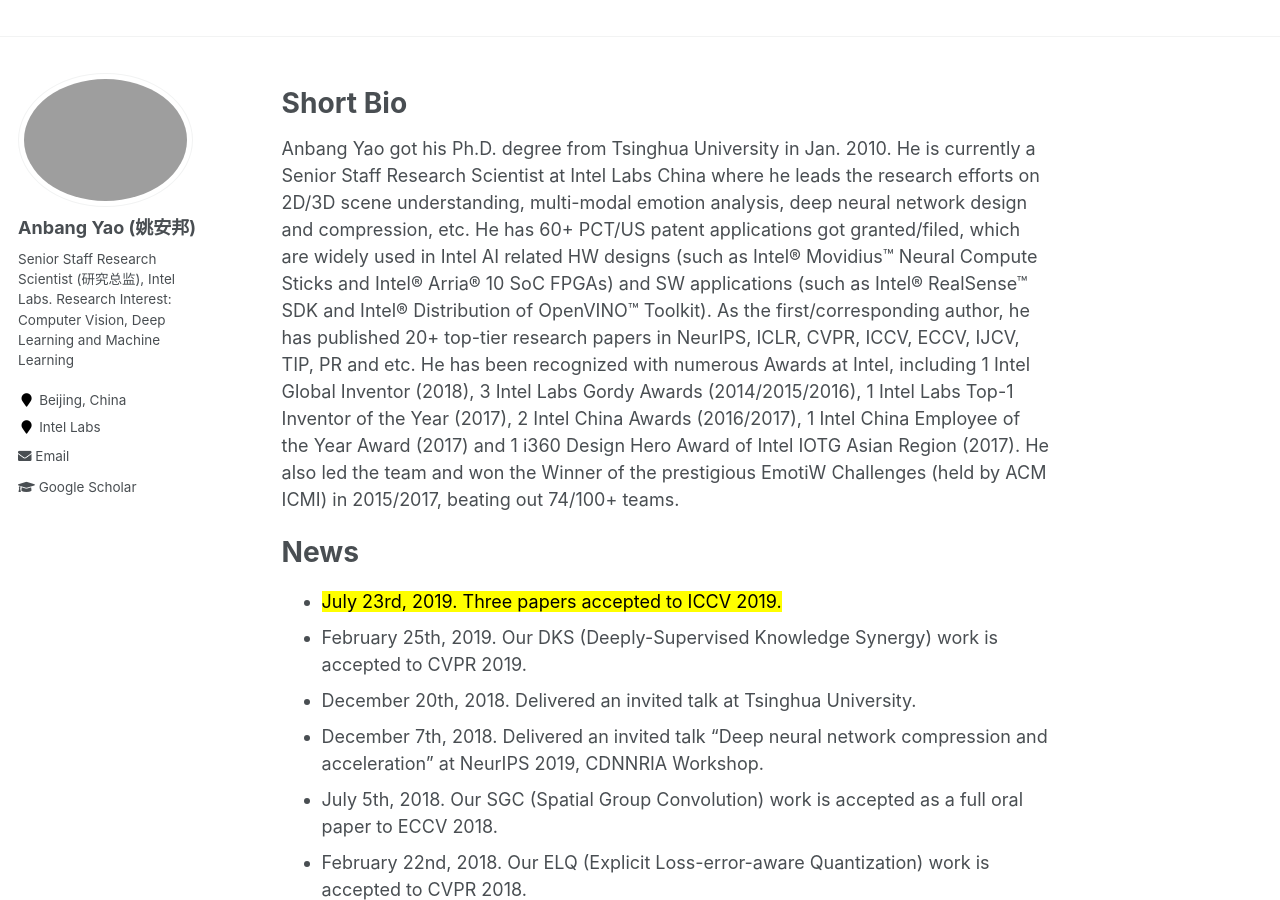
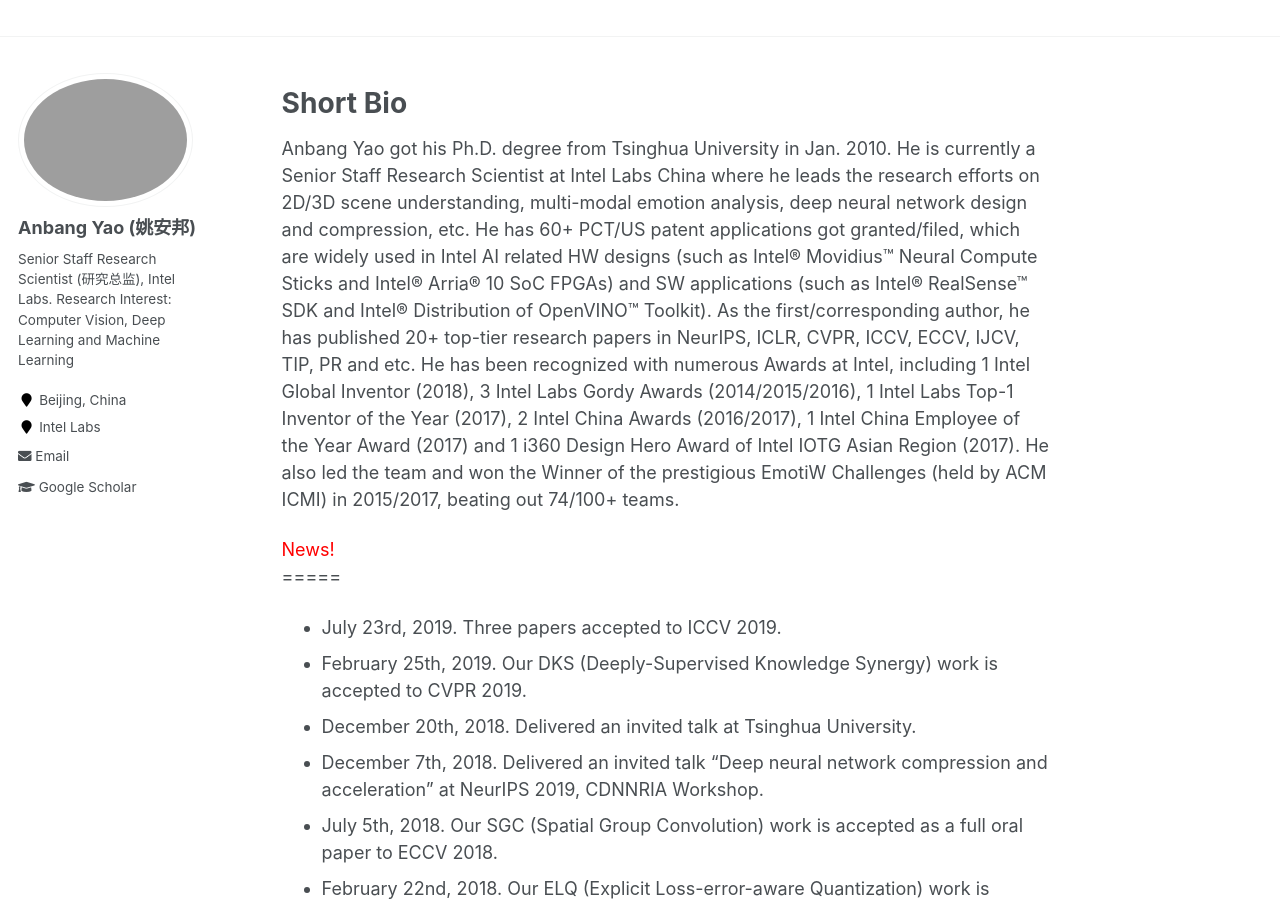
Before and after one commit to YaoAnbang/YaoAnbang.github.io, a Jekyll site: the page built from _pages/about.md, in a window 1280 px wide and 900 px high. Built offline with Jekyll 4.4.1, drawn with Linux system fonts in a browser that asks for light colours.

Commit message:
Update about.md

```diff
--- a/_pages/about.md
+++ b/_pages/about.md
@@ -13,10 +13,10 @@
 
 Anbang Yao got his Ph.D. degree from Tsinghua University in Jan. 2010. He is currently a Senior Staff Research Scientist at Intel Labs China where he leads the research efforts on 2D/3D scene understanding, multi-modal emotion analysis, deep neural network design and compression, etc. He has 60+ PCT/US patent applications got granted/filed, which are widely used in Intel AI related HW designs (such as Intel® Movidius™ Neural Compute Sticks and Intel® Arria® 10  SoC FPGAs) and SW applications (such as Intel® RealSense™ SDK and Intel® Distribution of OpenVINO™ Toolkit). As the first/corresponding author, he has published 20+ top-tier research papers in NeurIPS, ICLR, CVPR, ICCV, ECCV, IJCV, TIP, PR and etc. He has been recognized with numerous Awards at Intel, including 1 Intel Global Inventor (2018), 3 Intel Labs Gordy Awards (2014/2015/2016), 1 Intel Labs Top-1 Inventor of the Year (2017), 2 Intel China Awards (2016/2017), 1 Intel China Employee of the Year Award (2017) and 1 i360 Design Hero Award of Intel IOTG Asian Region (2017). He also led the team and won the Winner of the prestigious EmotiW Challenges (held by ACM ICMI) in 2015/2017, beating out 74/100+ teams.
 
-News
+<font color="red">News!</font>
 =====
 
-+ <mark> July 23rd, 2019. Three papers accepted to ICCV 2019.
++ July 23rd, 2019. Three papers accepted to ICCV 2019.
 + February 25th, 2019. Our DKS (Deeply-Supervised Knowledge Synergy) work is accepted to CVPR 2019.
 + December 20th, 2018. Delivered an invited talk at Tsinghua University.
 + December 7th, 2018. Delivered an invited talk "Deep neural network compression and acceleration" at NeurIPS 2019, CDNNRIA Workshop.
```
